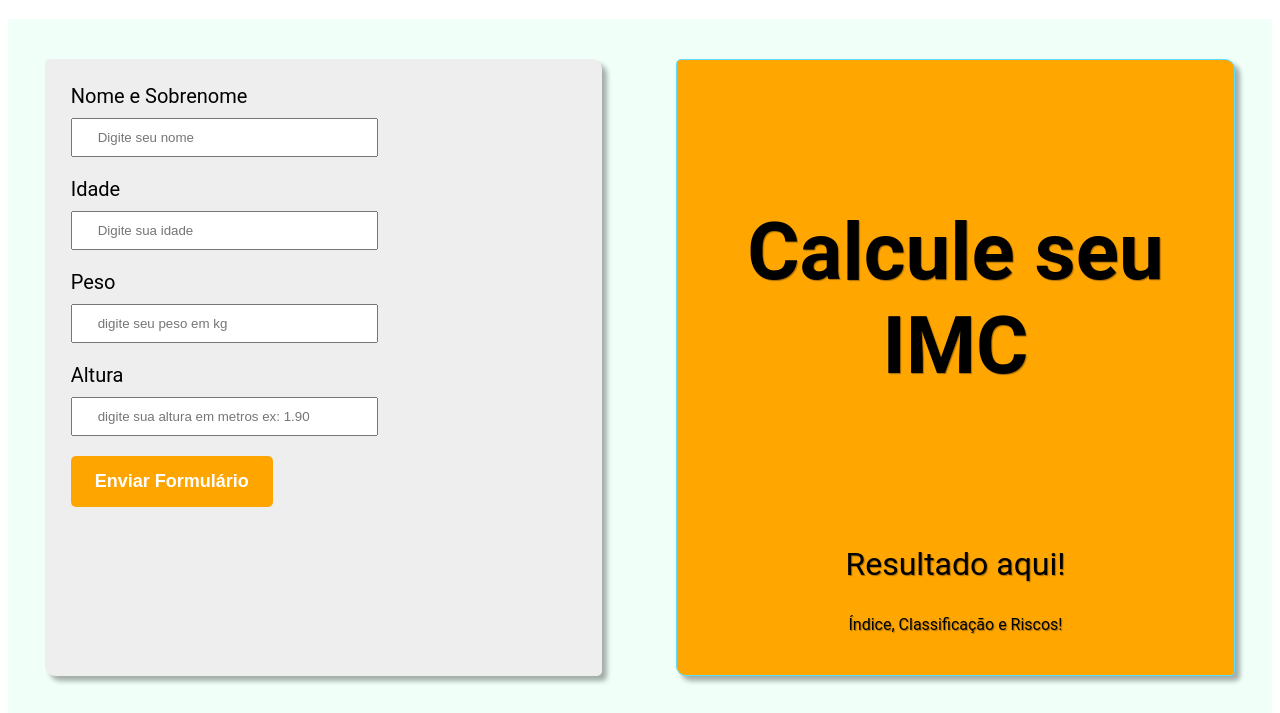
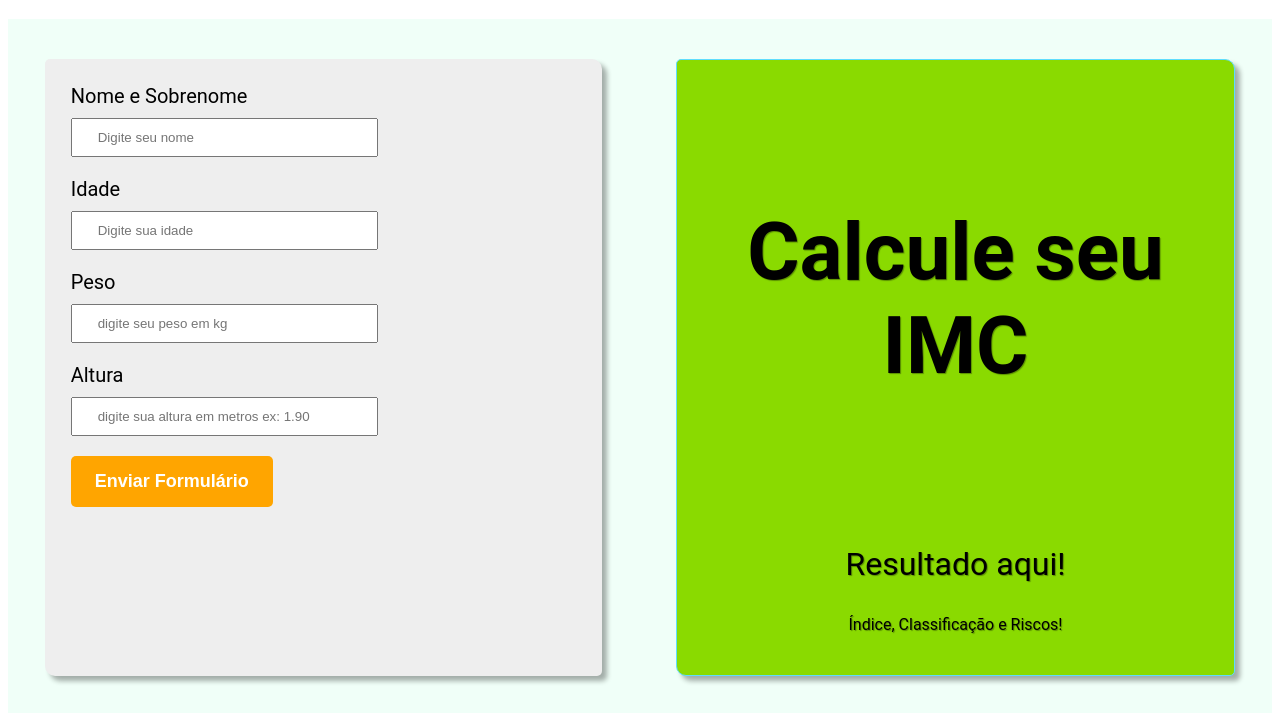
Before and after one commit to LuizPhelipe77/primeiro-projeto, a plain HTML site: page index.html in a window 1280 px wide. Shown: the part 61-774 px from the top of the page. Drawn offline with Linux system fonts and the light colour scheme.

Commit message:
nova cor

```diff
--- a/IMC.css
+++ b/IMC.css
@@ -24,7 +24,7 @@ form{
     width: 40%;
     position: relative;
     justify-content: space-between;
-    background: #ffa600;
+    background: #8ada00;
     border: 1px solid #5fddfd;
     border-radius: 5px 10px 5px 10px;
     box-shadow: 5px 5px 5px rgba(0, 0, 0, 0.322);
```
